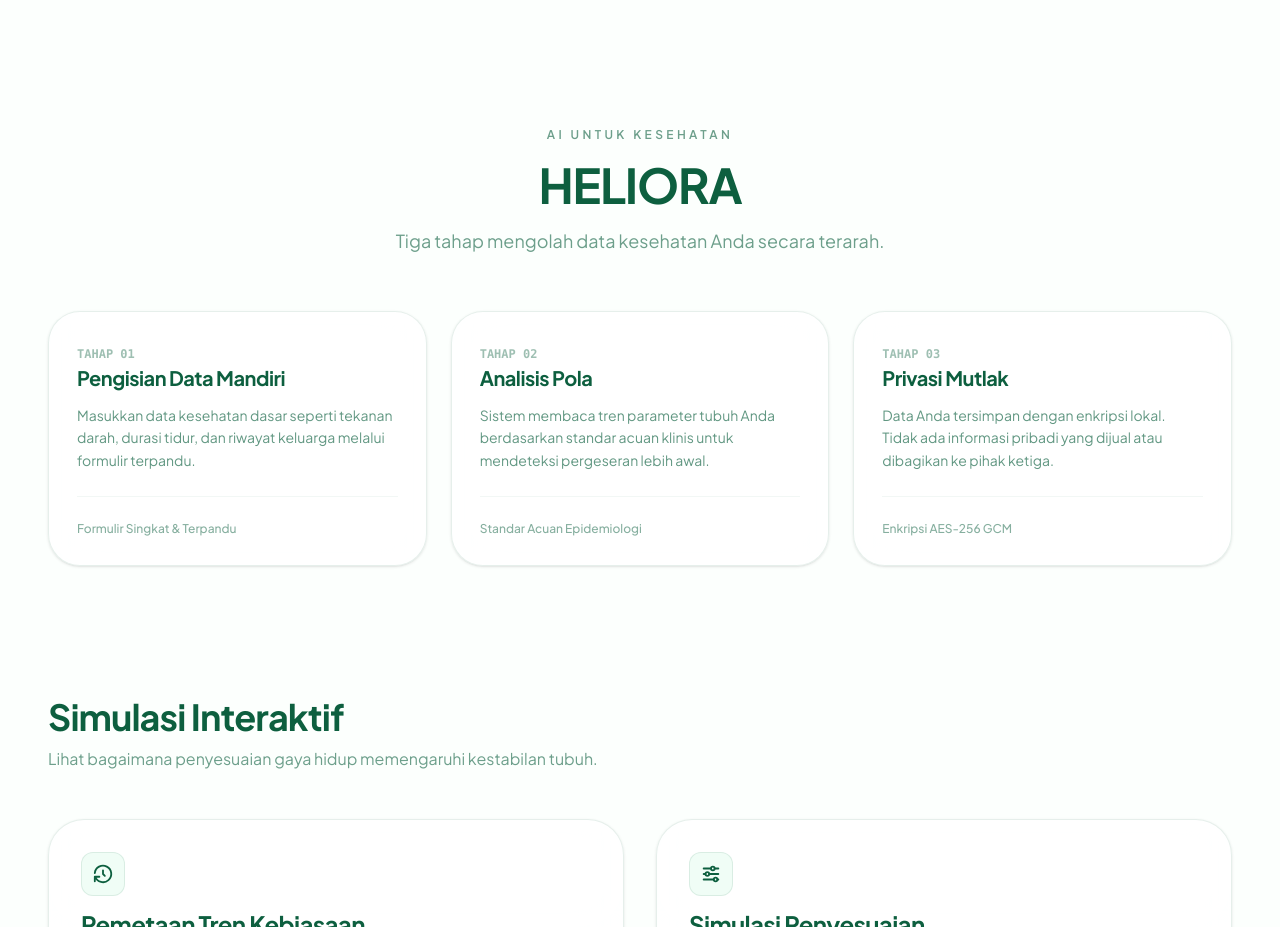
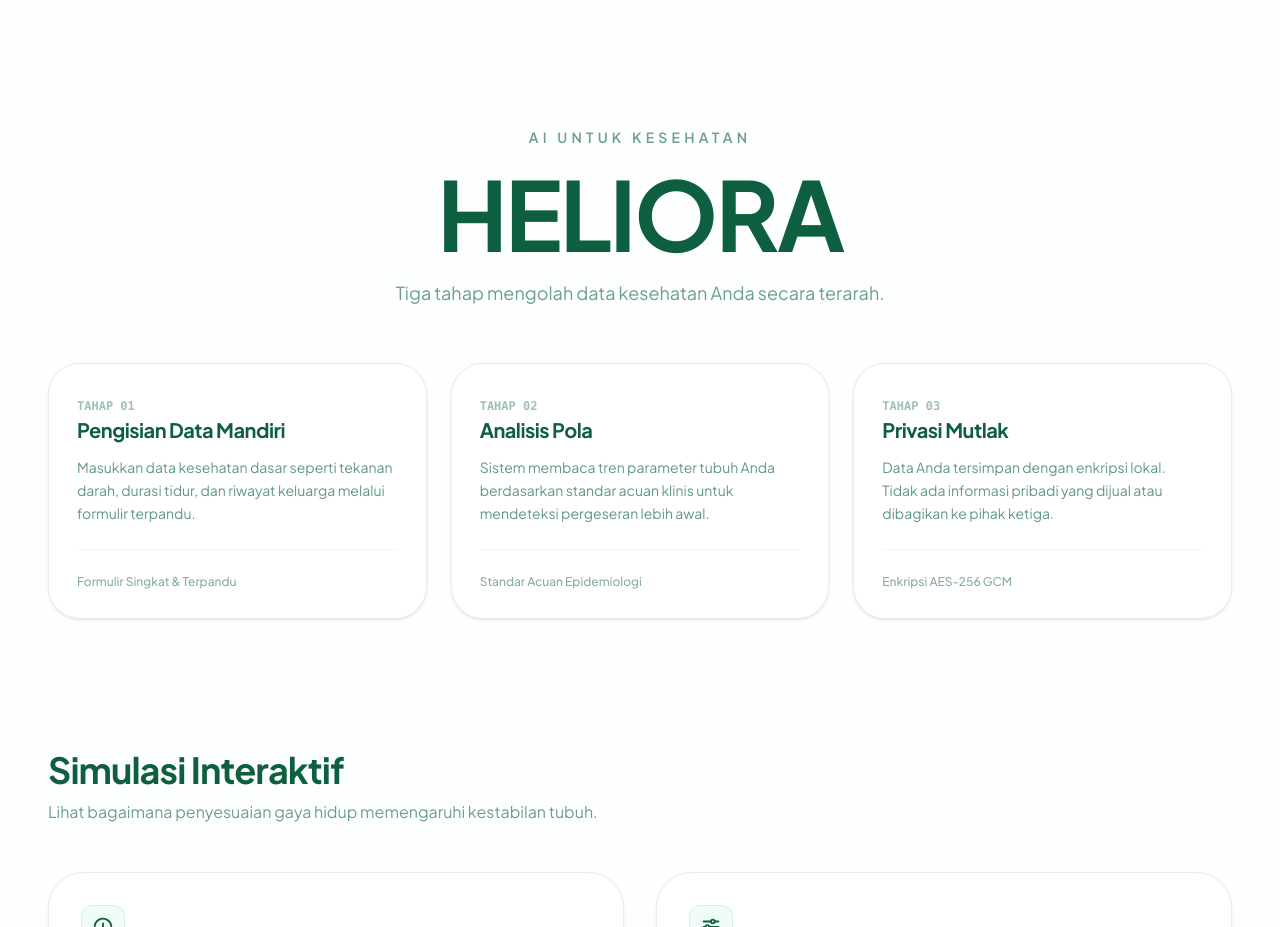
Before and after one commit to nikamushi/heliora, a Next.js app in the folder apps/web/: page / in a window 1280 px wide. Shown: the part 2260-3187 px from the top of the page. Built offline with nearby package versions, Linux system fonts and the light colour scheme.

Commit message:
FE-001.9: enlarge HELIORA title in Section 4
Why:
- Give the HELIORA title in Section 4 prominent and commanding visual scale.

How:
- Increase typography scale to text-5xl sm:text-6xl md:text-7xl lg:text-8xl.

```diff
--- a/apps/web/src/app/page.tsx
+++ b/apps/web/src/app/page.tsx
@@ -193,11 +193,11 @@ export default function LandingPage() {
 
         {/* SECTION 04: AI UNTUK KESEHATAN - HELIORA (#how-it-works) */}
         <section id="how-it-works" className="container mx-auto px-6 lg:px-12 pt-24 sm:pt-32 md:pt-40 pb-16 scroll-mt-24">
-          <div className="mb-14 max-w-3xl mx-auto text-center space-y-3">
-            <span className="text-xs font-semibold uppercase tracking-[0.28em] text-brand-900/60 block">
+          <div className="mb-14 max-w-4xl mx-auto text-center space-y-4">
+            <span className="text-xs sm:text-sm font-semibold uppercase tracking-[0.3em] text-brand-900/60 block">
               AI UNTUK KESEHATAN
             </span>
-            <h2 className="text-3xl sm:text-4xl md:text-5xl font-bold tracking-tight text-brand-900 leading-tight">
+            <h2 className="text-5xl sm:text-6xl md:text-7xl lg:text-8xl font-bold tracking-tight text-brand-900 leading-[1.05]">
               HELIORA
             </h2>
             <p className="text-base sm:text-lg text-brand-900/60 mt-2 font-normal max-w-xl mx-auto">
```
